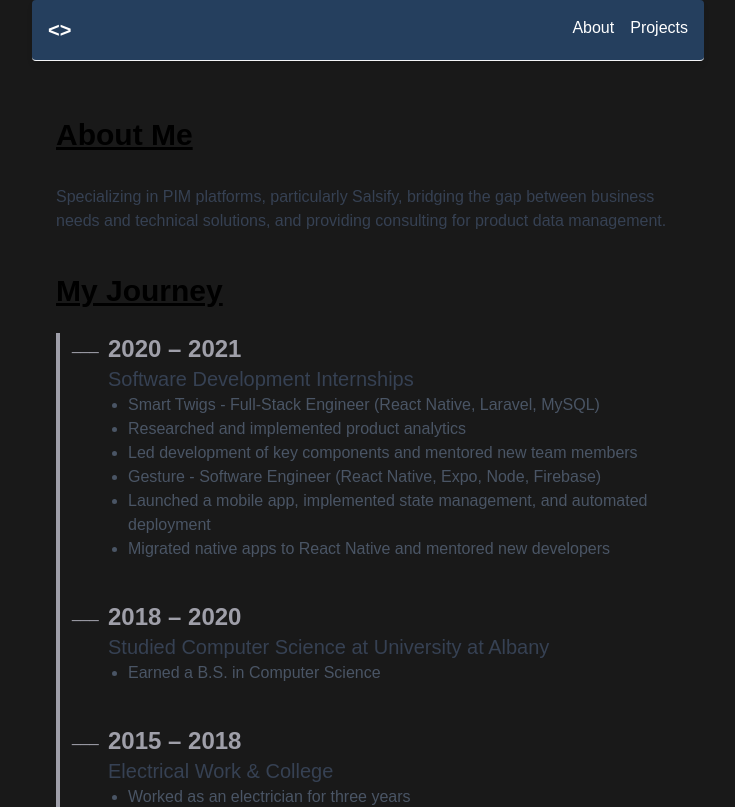
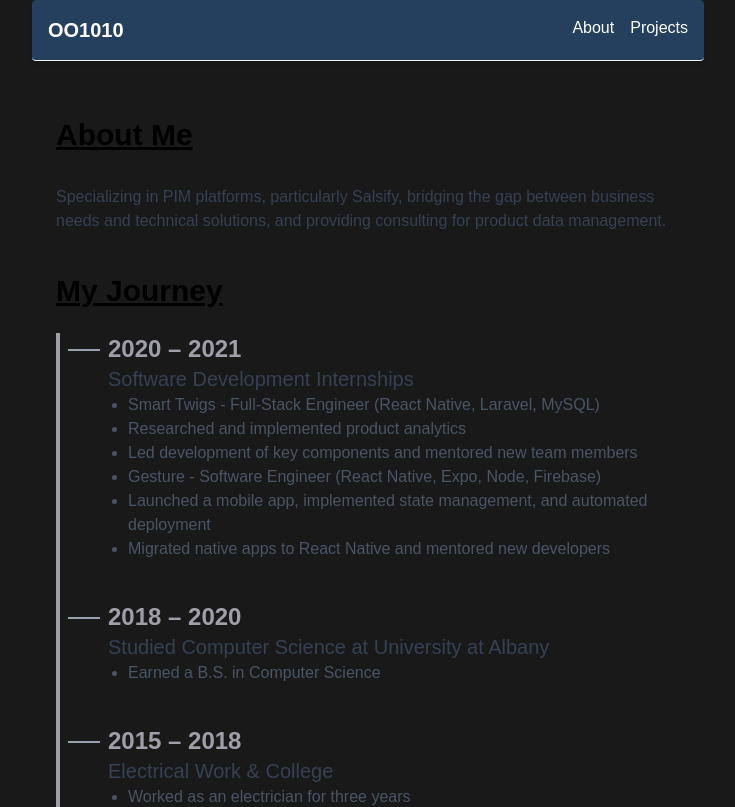
Before and after one commit to sollazzo08/portfolio-site, a Next.js app: page /about in a window 1280 px wide. Shown: the top 807 px of the page, without its empty margins (272-1007 px from the left). Built offline with nearby package versions, Linux system fonts and the light colour scheme; a web font is replaced by a local one.

Commit message:
navbar udpate

```diff
--- a/src/app/about/page.tsx
+++ b/src/app/about/page.tsx
@@ -40,7 +40,7 @@ export default function AboutMe() {
       <div className="relative border-l-4 text-zinc-400 pl-6">
         {timeline.map((event, index) => (
           <div key={index} className="relative mb-10 pl-6">
-            <div className="absolute left-[-12px] top-0 w-6 h-6">___</div>
+            <div className="absolute left-[-16px] top-4 w-8 h-[2px] bg-gray-400"></div>
             <h2 className="text-2xl font-semibold">{event.year}</h2>
             <h3 className="text-xl font-medium text-gray-700">{event.title}</h3>
             <ul className="list-disc pl-5 text-gray-600">
--- a/src/components/Navbar.tsx
+++ b/src/components/Navbar.tsx
@@ -3,9 +3,9 @@ import Link from "next/link";
 export default function Navbar() {
   return (
 
-      <nav className="sticky top-0 left-0 flex justify-between max-w-2xl w-full p-4 shadow-md bg-[#284569de] text-white mx-auto rounded-sm  border-b-1 border-b-gray-100">
+      <nav className="sticky top-0 left-0 flex justify-between max-w-2xl w-full p-4 shadow-md bg-[#284569de] text-white mx-auto rounded-sm  border-b-1 border-b-gray-100 backdrop-blur">
       <Link href="/" className="text-xl font-bold">
-      &lt;&gt;
+      OO1010
       </Link>
       <div className="space-x-4">
         <Link href="/about" className="hover:text-gray-300">About</Link>
```
